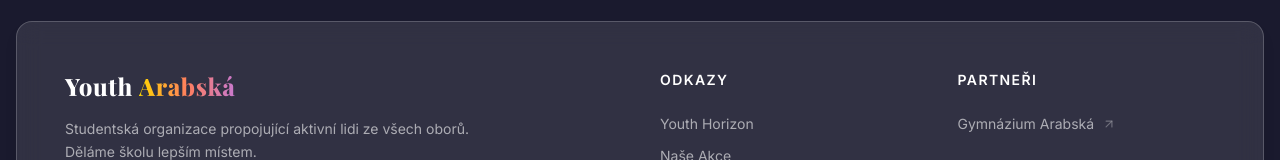
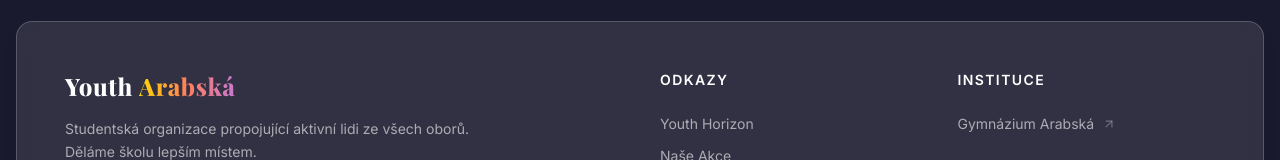
Before and after one commit to khudanychs/YouthArabskaWeb, a React (Vite) app: page /YouthArabskaWeb/akce in a window 1280 px wide. Shown: the part 1504-1664 px from the top of the page. Built offline with nearby package versions, Linux system fonts and the light colour scheme; a web font is replaced by a local one.

Commit message:
fix: Update footer translation for 'institutions' from 'Partneři' to 'Instituce'

```diff
--- a/src/components/Footer.jsx
+++ b/src/components/Footer.jsx
@@ -67,7 +67,7 @@
             </div>
 
             <div>
-              <h4 className="text-white text-xs sm:text-sm font-semibold tracking-widest uppercase mb-4 sm:mb-6">{t('footer.institutions', 'Partneři')}</h4>
+              <h4 className="text-white text-xs sm:text-sm font-semibold tracking-widest uppercase mb-4 sm:mb-6">{t('footer.institutions', 'Instituce')}</h4>
               <ul className="space-y-2 sm:space-y-3">
                 <li>
                   <a
--- a/src/locales/cs/translation.json
+++ b/src/locales/cs/translation.json
@@ -171,7 +171,7 @@
   "footer": {
     "description": "Studentská organizace propojující aktivní lidi ze všech oborů. Děláme školu lepším místem.",
     "navigation": "Odkazy",
-    "institutions": "Partneři",
+    "institutions": "Instituce",
     "copyright": "Všechna práva vyhrazena."
   }
 }
```
